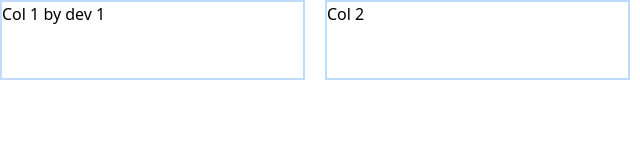
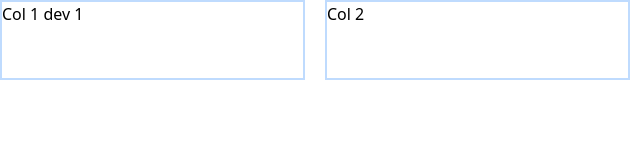
Before and after one commit to SimonZarni/Tailwind3, a website: page src/index.html in a window 1280 px wide. Shown: the full height of the page, 0-640 px from the left. Drawn offline with Linux system fonts and the light colour scheme.

Commit message:
update dev1

```diff
--- a/src/index.html
+++ b/src/index.html
@@ -10,7 +10,7 @@
     <section>
         <div class="w-full grid grid-cols-4 gap-5 m-auto">
             <div class="border-blue-200 border-2 h-20">
-                Col 1 by dev 1
+                Col 1 dev 1
             </div>
             <div class="border-blue-200 border-2 h-20">
                 Col 2
```
